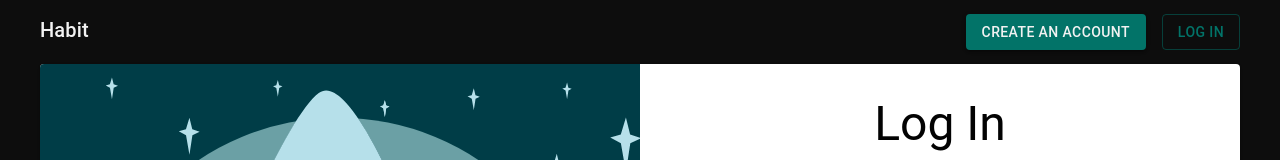
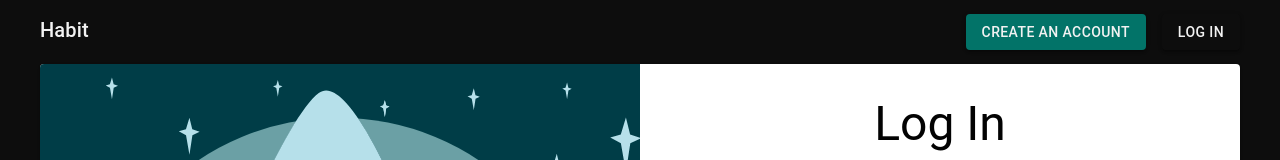
Before and after one commit to bensoutendijk/habit-front-end, a React (Create React App) app: page /login in a window 1280 px wide. Shown: the top 160 px of the page. Built offline with nearby package versions, Linux system fonts and the light colour scheme; no server answers.

Commit message:
edit header buttons

```diff
--- a/src/components/Header/index.tsx
+++ b/src/components/Header/index.tsx
@@ -90,8 +90,8 @@ export default function Header() {
                       to="/logout"
                       component={Link}
                       className={classes.authButton}
-                      color="primary"
-                      variant="outlined"
+                      color="secondary"
+                      variant="contained"
                     >
                         Log Out
                     </Button>
@@ -102,8 +102,8 @@ export default function Header() {
                       to="/login"
                       component={Link}
                       className={classes.authButton}
-                      color="primary"
-                      variant="outlined"
+                      color="secondary"
+                      variant="contained"
                     >
                         Log In
                     </Button>
```
